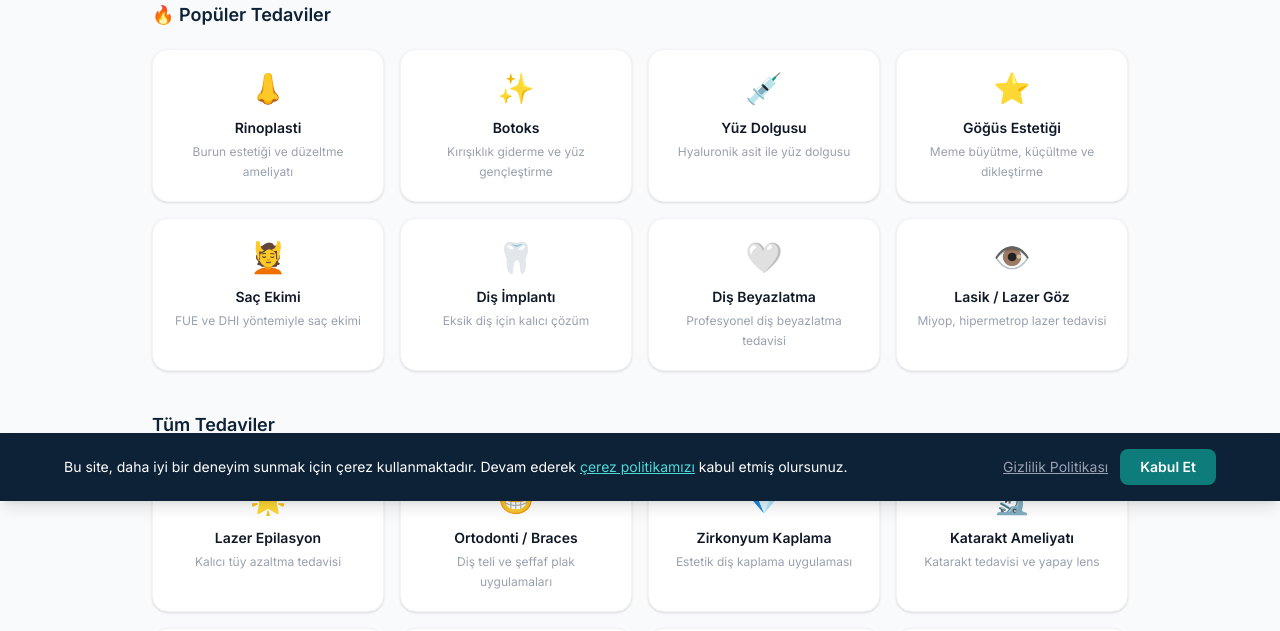
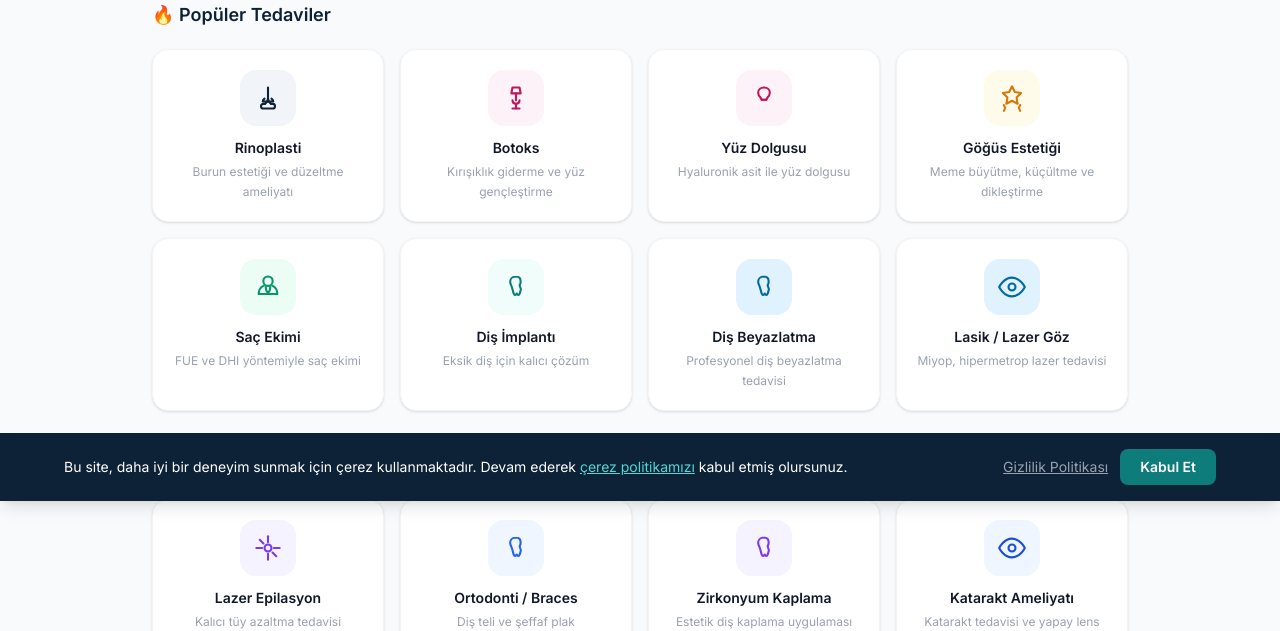
Before and after one commit to cagriertgrl-commits/turkhekim, a Next.js app: page /tedaviler in a window 1280 px wide. Shown: the part 299-930 px from the top of the page. Built offline with nearby package versions, Linux system fonts and the light colour scheme; no server answers.

Commit message:
tedaviler: emoji ikonlar SVG branş ikonlarıyla değiştirildi

```diff
--- a/src/app/tedaviler/page.js
+++ b/src/app/tedaviler/page.js
@@ -1,5 +1,10 @@
 import Navbar from "@/components/Navbar";
 import Link from "next/link";
+import {
+  IkonKBB, IkonKardiyoloji, IkonOrtopedi, IkonPlastik,
+  IkonGoz, IkonDis, IkonPsikiyatri,
+  IkonEstetik, IkonRinoplasti,
+} from "@/components/UzmanlikIkonlari";
 
 export const metadata = {
   title: "Tedaviler ve Hizmetler — DoktorPusula",
@@ -7,28 +12,39 @@ export const metadata = {
   alternates: { canonical: "https://doktorpusula.com/tedaviler" },
 };
 
+const S = { viewBox: "0 0 24 24", fill: "none", stroke: "currentColor", strokeWidth: "1.8", strokeLinecap: "round", strokeLinejoin: "round", width: 28, height: 28 };
+
+const IkonBotoks  = () => <svg {...S}><path d="M9 3h6l1 5H8L9 3z"/><line x1="12" y1="8" x2="12" y2="14"/><path d="M9 14c0 1.7 1.3 3 3 3s3-1.3 3-3"/><line x1="12" y1="17" x2="12" y2="21"/><line x1="9" y1="21" x2="15" y2="21"/></svg>;
+const IkonDolgu   = () => <svg {...S}><path d="M12 3C9 3 7 5 7 7.5c0 1.7.8 3 2 4l1 2h4l1-2c1.2-1 2-2.3 2-4C17 5 15 3 12 3z"/><line x1="10" y1="13.5" x2="14" y2="13.5"/></svg>;
+const IkonSac     = () => <svg {...S}><circle cx="12" cy="7" r="4"/><path d="M8 11c-2.2 1-4 3.5-4 7h16c0-3.5-1.8-6-4-7"/><path d="M10 11c0 2 .7 5 2 6"/><path d="M14 11c0 2-.7 5-2 6"/></svg>;
+const IkonLazer   = () => <svg {...S}><circle cx="12" cy="12" r="3"/><line x1="12" y1="2" x2="12" y2="7"/><line x1="12" y1="17" x2="12" y2="22"/><line x1="2" y1="12" x2="7" y2="12"/><line x1="17" y1="12" x2="22" y2="12"/><line x1="4.93" y1="4.93" x2="8.1" y2="8.1"/><line x1="15.9" y1="15.9" x2="19.07" y2="19.07"/></svg>;
+const IkonFizik   = () => <svg {...S}><circle cx="12" cy="5" r="2"/><path d="M8 22l2-7H7l3-8"/><path d="M16 22l-2-7h3l-3-8"/><path d="M9 10h6"/></svg>;
+const IkonPRP     = () => <svg {...S}><path d="M12 2c0 0-6 6.5-6 10.5a6 6 0 0 0 12 0C18 8.5 12 2 12 2z"/><path d="M9.5 13a2.5 2.5 0 0 0 5 0"/></svg>;
+const IkonOzon    = () => <svg {...S}><circle cx="12" cy="12" r="4"/><path d="M12 2v3M12 19v3M4.22 4.22l2.12 2.12M17.66 17.66l2.12 2.12M2 12h3M19 12h3M4.22 19.78l2.12-2.12M17.66 6.34l2.12-2.12"/></svg>;
+const IkonManuel  = () => <svg {...S}><path d="M18 11V6a2 2 0 0 0-4 0v4"/><path d="M14 9V4a2 2 0 0 0-4 0v5"/><path d="M10 9.5V6a2 2 0 0 0-4 0v3"/><path d="M6 9v2a8 8 0 0 0 8 8 6 6 0 0 0 6-6v-2"/></svg>;
+
 export const TEDAVILER = [
-  { slug: "rinoplasti", ad: "Rinoplasti", ikon: "👃", uzmanlik: "Rinoplasti", aciklama: "Burun estetiği ve düzeltme ameliyatı" },
-  { slug: "botoks", ad: "Botoks", ikon: "✨", uzmanlik: "Dermatoloji", aciklama: "Kırışıklık giderme ve yüz gençleştirme" },
-  { slug: "dolgu", ad: "Yüz Dolgusu", ikon: "💉", uzmanlik: "Dermatoloji", aciklama: "Hyaluronik asit ile yüz dolgusu" },
-  { slug: "gogus-estetigi", ad: "Göğüs Estetiği", ikon: "⭐", uzmanlik: "Plastik Cerrahi", aciklama: "Meme büyütme, küçültme ve dikleştirme" },
-  { slug: "sac-ekimi", ad: "Saç Ekimi", ikon: "💆", uzmanlik: "Plastik Cerrahi", aciklama: "FUE ve DHI yöntemiyle saç ekimi" },
-  { slug: "lazer-epilasyon", ad: "Lazer Epilasyon", ikon: "🌟", uzmanlik: "Dermatoloji", aciklama: "Kalıcı tüy azaltma tedavisi" },
-  { slug: "implant", ad: "Diş İmplantı", ikon: "🦷", uzmanlik: "Diş Hekimi", aciklama: "Eksik diş için kalıcı çözüm" },
-  { slug: "dis-beyazlatma", ad: "Diş Beyazlatma", ikon: "🤍", uzmanlik: "Diş Hekimi", aciklama: "Profesyonel diş beyazlatma tedavisi" },
-  { slug: "ortodonti", ad: "Ortodonti / Braces", ikon: "😁", uzmanlik: "Diş Hekimi", aciklama: "Diş teli ve şeffaf plak uygulamaları" },
-  { slug: "zirkonyum", ad: "Zirkonyum Kaplama", ikon: "💎", uzmanlik: "Diş Hekimi", aciklama: "Estetik diş kaplama uygulaması" },
-  { slug: "lasik", ad: "Lasik / Lazer Göz", ikon: "👁️", uzmanlik: "Göz Hastalıkları", aciklama: "Miyop, hipermetrop lazer tedavisi" },
-  { slug: "katarakt", ad: "Katarakt Ameliyatı", ikon: "🔬", uzmanlik: "Göz Hastalıkları", aciklama: "Katarakt tedavisi ve yapay lens" },
-  { slug: "psikoterapi", ad: "Psikoterapi", ikon: "🧠", uzmanlik: "Psikiyatri", aciklama: "Bireysel ve grup terapi seansları" },
-  { slug: "fizik-tedavi", ad: "Fizik Tedavi", ikon: "🏃", uzmanlik: "Fizik Tedavi", aciklama: "Rehabilitasyon ve fizik tedavi" },
-  { slug: "prp", ad: "PRP Tedavisi", ikon: "🩸", uzmanlik: "Dermatoloji", aciklama: "Trombositten zengin plazma tedavisi" },
-  { slug: "ozon-terapi", ad: "Ozon Terapi", ikon: "💨", uzmanlik: "Diğer", aciklama: "Medikal ozon tedavisi uygulamaları" },
-  { slug: "manuel-terapi", ad: "Manuel Terapi", ikon: "👐", uzmanlik: "Fizik Tedavi", aciklama: "Omurga ve eklem düzeltme" },
-  { slug: "liposuction", ad: "Liposuction", ikon: "🫧", uzmanlik: "Plastik Cerrahi", aciklama: "Yağ alımı ve vücut şekillendirme" },
-  { slug: "kbb-ameliyat", ad: "KBB Ameliyatı", ikon: "👂", uzmanlik: "KBB", aciklama: "Kulak, burun, boğaz operasyonları" },
-  { slug: "anjiyografi", ad: "Anjiyografi", ikon: "❤️", uzmanlik: "Kardiyoloji", aciklama: "Koroner anjiyografi ve stent" },
-  { slug: "diz-protezi", ad: "Diz Protezi", ikon: "🦴", uzmanlik: "Ortopedi", aciklama: "Total ve parsiyel diz protezi" },
+  { slug: "rinoplasti",      ad: "Rinoplasti",         Ikon: IkonRinoplasti, renk: "#0D2137", bg: "#F1F5F9", uzmanlik: "Rinoplasti",       aciklama: "Burun estetiği ve düzeltme ameliyatı" },
+  { slug: "botoks",          ad: "Botoks",              Ikon: IkonBotoks,     renk: "#BE185D", bg: "#FDF2F8", uzmanlik: "Dermatoloji",       aciklama: "Kırışıklık giderme ve yüz gençleştirme" },
+  { slug: "dolgu",           ad: "Yüz Dolgusu",         Ikon: IkonDolgu,      renk: "#BE185D", bg: "#FDF2F8", uzmanlik: "Dermatoloji",       aciklama: "Hyaluronik asit ile yüz dolgusu" },
+  { slug: "gogus-estetigi",  ad: "Göğüs Estetiği",      Ikon: IkonEstetik,    renk: "#D97706", bg: "#FFFBEB", uzmanlik: "Plastik Cerrahi",   aciklama: "Meme büyütme, küçültme ve dikleştirme" },
+  { slug: "sac-ekimi",       ad: "Saç Ekimi",            Ikon: IkonSac,        renk: "#059669", bg: "#ECFDF5", uzmanlik: "Plastik Cerrahi",   aciklama: "FUE ve DHI yöntemiyle saç ekimi" },
+  { slug: "lazer-epilasyon", ad: "Lazer Epilasyon",      Ikon: IkonLazer,      renk: "#7C3AED", bg: "#F5F3FF", uzmanlik: "Dermatoloji",       aciklama: "Kalıcı tüy azaltma tedavisi" },
+  { slug: "implant",         ad: "Diş İmplantı",         Ikon: IkonDis,        renk: "#0E7C7B", bg: "#F0FDFA", uzmanlik: "Diş Hekimi",        aciklama: "Eksik diş için kalıcı çözüm" },
+  { slug: "dis-beyazlatma",  ad: "Diş Beyazlatma",       Ikon: IkonDis,        renk: "#0369A1", bg: "#E0F2FE", uzmanlik: "Diş Hekimi",        aciklama: "Profesyonel diş beyazlatma tedavisi" },
+  { slug: "ortodonti",       ad: "Ortodonti / Braces",   Ikon: IkonDis,        renk: "#2563EB", bg: "#EFF6FF", uzmanlik: "Diş Hekimi",        aciklama: "Diş teli ve şeffaf plak uygulamaları" },
+  { slug: "zirkonyum",       ad: "Zirkonyum Kaplama",    Ikon: IkonDis,        renk: "#7C3AED", bg: "#F5F3FF", uzmanlik: "Diş Hekimi",        aciklama: "Estetik diş kaplama uygulaması" },
+  { slug: "lasik",           ad: "Lasik / Lazer Göz",    Ikon: IkonGoz,        renk: "#0369A1", bg: "#E0F2FE", uzmanlik: "Göz Hastalıkları",  aciklama: "Miyop, hipermetrop lazer tedavisi" },
+  { slug: "katarakt",        ad: "Katarakt Ameliyatı",   Ikon: IkonGoz,        renk: "#1D4ED8", bg: "#EFF6FF", uzmanlik: "Göz Hastalıkları",  aciklama: "Katarakt tedavisi ve yapay lens" },
+  { slug: "psikoterapi",     ad: "Psikoterapi",          Ikon: IkonPsikiyatri, renk: "#7C3AED", bg: "#F5F3FF", uzmanlik: "Psikiyatri",        aciklama: "Bireysel ve grup terapi seansları" },
+  { slug: "fizik-tedavi",    ad: "Fizik Tedavi",          Ikon: IkonFizik,      renk: "#059669", bg: "#ECFDF5", uzmanlik: "Fizik Tedavi",      aciklama: "Rehabilitasyon ve fizik tedavi" },
+  { slug: "prp",             ad: "PRP Tedavisi",          Ikon: IkonPRP,        renk: "#DC2626", bg: "#FFF1F2", uzmanlik: "Dermatoloji",       aciklama: "Trombositten zengin plazma tedavisi" },
+  { slug: "ozon-terapi",     ad: "Ozon Terapi",           Ikon: IkonOzon,       renk: "#0E7C7B", bg: "#E6F4F4", uzmanlik: "Diğer",             aciklama: "Medikal ozon tedavisi uygulamaları" },
+  { slug: "manuel-terapi",   ad: "Manuel Terapi",         Ikon: IkonManuel,     renk: "#2563EB", bg: "#EFF6FF", uzmanlik: "Fizik Tedavi",      aciklama: "Omurga ve eklem düzeltme" },
+  { slug: "liposuction",     ad: "Liposuction",           Ikon: IkonPlastik,    renk: "#D97706", bg: "#FFFBEB", uzmanlik: "Plastik Cerrahi",   aciklama: "Yağ alımı ve vücut şekillendirme" },
+  { slug: "kbb-ameliyat",    ad: "KBB Ameliyatı",         Ikon: IkonKBB,        renk: "#0E7C7B", bg: "#E6F4F4", uzmanlik: "KBB",               aciklama: "Kulak, burun, boğaz operasyonları" },
+  { slug: "anjiyografi",     ad: "Anjiyografi",           Ikon: IkonKardiyoloji,renk: "#DC2626", bg: "#FFF1F2", uzmanlik: "Kardiyoloji",       aciklama: "Koroner anjiyografi ve stent" },
+  { slug: "diz-protezi",     ad: "Diz Protezi",           Ikon: IkonOrtopedi,   renk: "#2563EB", bg: "#EFF6FF", uzmanlik: "Ortopedi",           aciklama: "Total ve parsiyel diz protezi" },
 ];
 
 const POPULER = ["rinoplasti", "botoks", "dolgu", "gogus-estetigi", "sac-ekimi", "implant", "dis-beyazlatma", "lasik"];
@@ -62,7 +78,12 @@ export default function TedavilerSayfasi() {
                 href={`/tedaviler/${tedavi.slug}`}
                 className="bg-white rounded-2xl p-5 shadow-sm border border-gray-100 hover:shadow-md hover:border-teal-100 transition-all group text-center"
               >
-                <div className="text-3xl mb-3 group-hover:scale-110 transition-transform inline-block">{tedavi.ikon}</div>
+                <div
+                  style={{ backgroundColor: tedavi.bg, color: tedavi.renk }}
+                  className="w-14 h-14 rounded-2xl flex items-center justify-center mx-auto mb-3 group-hover:scale-110 transition-transform"
+                >
+                  <tedavi.Ikon />
+                </div>
                 <h3 className="font-bold text-gray-900 text-sm mb-1">{tedavi.ad}</h3>
                 <p className="text-xs text-gray-400 leading-relaxed">{tedavi.aciklama}</p>
               </Link>
@@ -80,7 +101,12 @@ export default function TedavilerSayfasi() {
                 href={`/tedaviler/${tedavi.slug}`}
                 className="bg-white rounded-2xl p-5 shadow-sm border border-gray-100 hover:shadow-md hover:border-teal-100 transition-all group text-center"
               >
-                <div className="text-3xl mb-3 group-hover:scale-110 transition-transform inline-block">{tedavi.ikon}</div>
+                <div
+                  style={{ backgroundColor: tedavi.bg, color: tedavi.renk }}
+                  className="w-14 h-14 rounded-2xl flex items-center justify-center mx-auto mb-3 group-hover:scale-110 transition-transform"
+                >
+                  <tedavi.Ikon />
+                </div>
                 <h3 className="font-bold text-gray-900 text-sm mb-1">{tedavi.ad}</h3>
                 <p className="text-xs text-gray-400 leading-relaxed">{tedavi.aciklama}</p>
               </Link>
```
